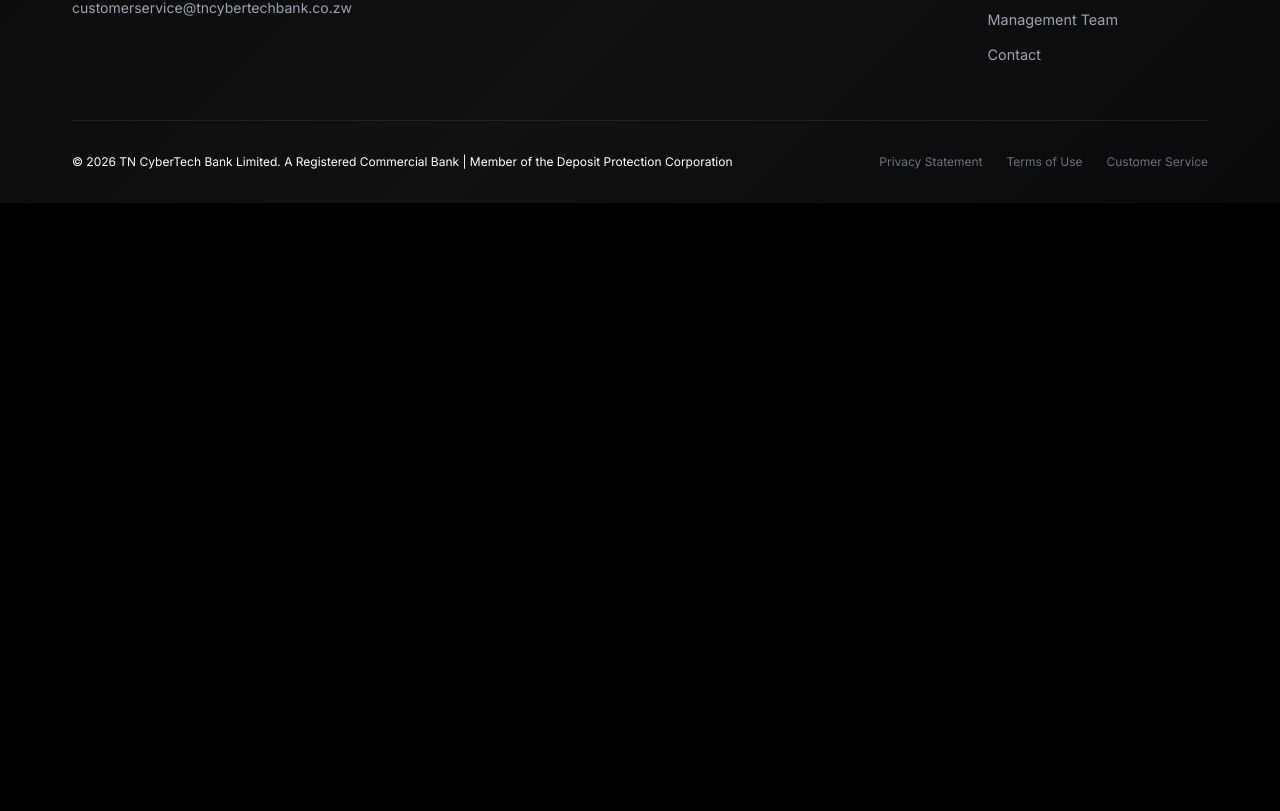
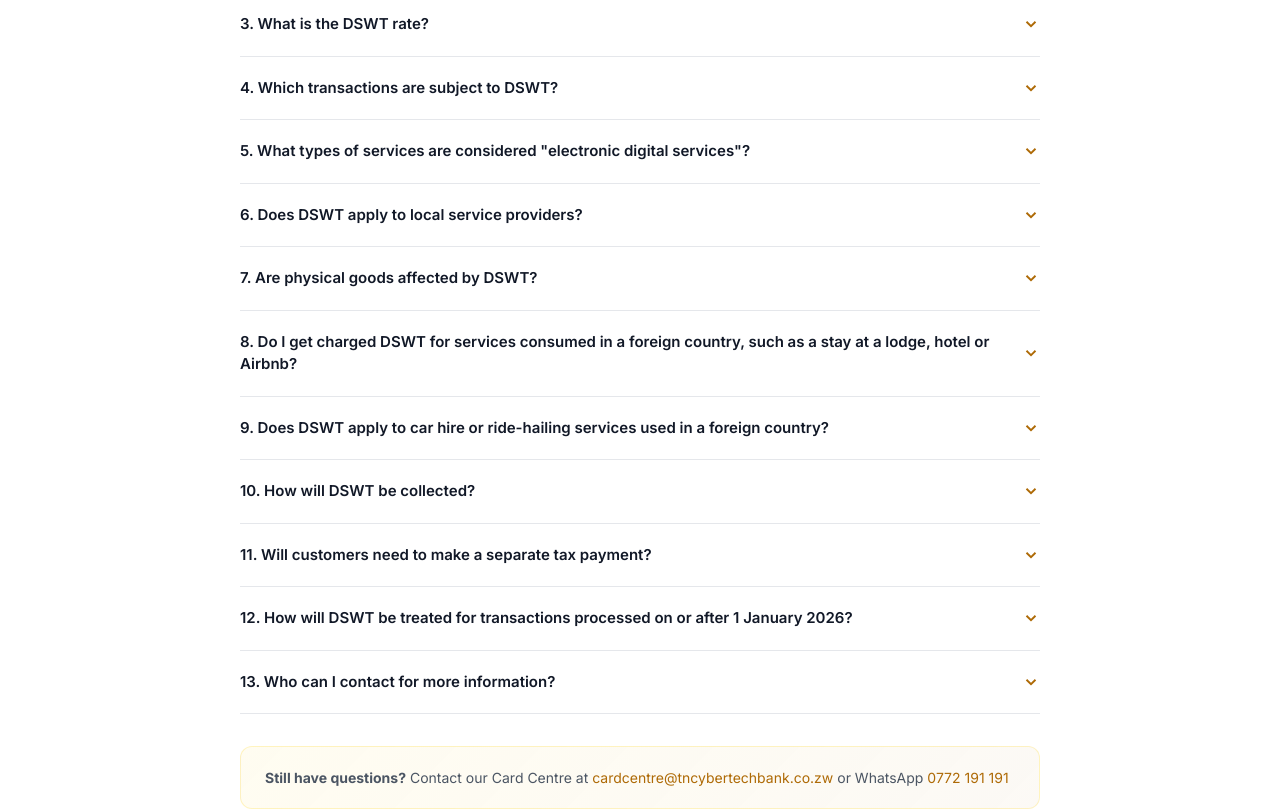
Before and after one commit to Tinashe77/TN, a React (Vite) app in the folder tn-landing/: page /for-you/cards/visa in a window 1280 px wide. Shown: the part 2950-3761 px from the top of the page. Before the commit the page ends 3153 px from the top, so only its background shows below. Built offline with nearby package versions, Linux system fonts and the light colour scheme.

Commit message:
Add DSWT FAQ section to Visa Cards page
Added accordion-style FAQ for Digital Services Withholding Tax (DSWT)
effective 1 January 2026 at 15.5% rate, covering 13 common questions
with contact details for Card Centre.

Co-Authored-By: Claude Sonnet 4.6 <noreply@anthropic.com>

```diff
--- a/tn-landing/src/pages/foryou/VisaCards.jsx
+++ b/tn-landing/src/pages/foryou/VisaCards.jsx
@@ -1,3 +1,4 @@
+import { useState } from 'react'
 import { Link } from 'react-router-dom'
 import Header from '../../components/Header'
 import Footer from '../../components/Footer'
@@ -5,6 +6,63 @@ import '../../components/PageStyles.css'
 import './MobileBanking.css'
 
 function VisaCards() {
+  const [openFaq, setOpenFaq] = useState(null)
+
+  const dswtFaqs = [
+    {
+      q: 'What is Digital Services Withholding Tax (DSWT)?',
+      a: 'DSWT is a tax introduced under the Finance Act that applies to payments made to non-resident service providers for electronic digital services.',
+    },
+    {
+      q: 'When does DSWT take effect?',
+      a: 'DSWT will take effect from 1 January 2026.',
+    },
+    {
+      q: 'What is the DSWT rate?',
+      a: 'The tax is charged at a rate of 15.5% of the transaction value.',
+    },
+    {
+      q: 'Which transactions are subject to DSWT?',
+      a: 'DSWT applies to international online payments for electronic digital services provided by offshore (non-resident) companies.',
+    },
+    {
+      q: 'What types of services are considered "electronic digital services"?',
+      a: 'These include, but are not limited to: streaming platforms (e.g., video or music streaming), cloud computing and online storage services, online advertising and digital marketing services, and software subscriptions and other offshore digital platforms.',
+    },
+    {
+      q: 'Does DSWT apply to local service providers?',
+      a: 'No. DSWT only applies where the service provider is not resident in Zimbabwe.',
+    },
+    {
+      q: 'Are physical goods affected by DSWT?',
+      a: 'No. Purchases of tangible or physical goods are exempt from DSWT. Such transactions remain subject to normal customs duties and applicable taxes.',
+    },
+    {
+      q: 'Do I get charged DSWT for services consumed in a foreign country, such as a stay at a lodge, hotel or Airbnb?',
+      a: 'No. Where accommodation services are supplied and consumed in a foreign country, they are generally not regarded as imported services and do not attract DSWT. However, separate offshore platform or booking fees may be subject to DSWT.',
+    },
+    {
+      q: 'Does DSWT apply to car hire or ride-hailing services used in a foreign country?',
+      a: 'No. Car hire and ride-hailing services that are used and consumed in a foreign country are generally not subject to DSWT. However, digital platform or service fees charged by offshore providers may be subject to DSWT.',
+    },
+    {
+      q: 'How will DSWT be collected?',
+      a: 'The tax will be withheld automatically at the point of transaction when payment is made for the digital service.',
+    },
+    {
+      q: 'Will customers need to make a separate tax payment?',
+      a: 'No. DSWT is deducted at the time of payment, and customers do not need to make a separate tax submission.',
+    },
+    {
+      q: 'How will DSWT be treated for transactions processed on or after 1 January 2026?',
+      a: 'All applicable transactions will be subject to DSWT. Where DSWT is applied after the initial transaction date, the tax will be charged retrospectively.',
+    },
+    {
+      q: 'Who can I contact for more information?',
+      a: 'For further enquiries or clarification, customers may contact the Bank via: Email: cardcentre@tncybertechbank.co.zw | WhatsApp: 0772 191 191',
+    },
+  ]
+
   const visaKeyFeatures = [
     { title: 'Global Acceptance', desc: 'Use anywhere VISA is accepted worldwide' },
     { title: 'Multi-Currency Payments', desc: 'Pay in any currency with your VISA card, making international transactions easier than ever' },
@@ -222,6 +280,92 @@ function VisaCards() {
         </div>
       </section>
 
+      {/* DSWT FAQ Section */}
+      <section className="content-section white-section">
+        <div className="container">
+          <div className="section-header" style={{ marginBottom: '2rem' }}>
+            <span className="section-label">Important Notice</span>
+            <h2 style={{ color: '#111827' }}>Digital Services Withholding Tax (DSWT) — FAQs</h2>
+
+          </div>
+
+          <div style={{ maxWidth: '800px', margin: '0 auto' }}>
+            {dswtFaqs.map((faq, index) => (
+              <div
+                key={index}
+                style={{
+                  borderBottom: '1px solid #e5e7eb',
+                  overflow: 'hidden',
+                }}
+              >
+                <button
+                  onClick={() => setOpenFaq(openFaq === index ? null : index)}
+                  style={{
+                    width: '100%',
+                    display: 'flex',
+                    justifyContent: 'space-between',
+                    alignItems: 'center',
+                    padding: '1.25rem 0',
+                    background: 'none',
+                    border: 'none',
+                    cursor: 'pointer',
+                    textAlign: 'left',
+                    gap: '1rem',
+                  }}
+                >
+                  <span style={{ color: '#111827', fontWeight: '600', fontSize: '0.9375rem', lineHeight: '1.5' }}>
+                    {index + 1}. {faq.q}
+                  </span>
+                  <svg
+                    viewBox="0 0 24 24"
+                    fill="none"
+                    stroke="rgb(174, 106, 6)"
+                    strokeWidth="2.5"
+                    style={{
+                      width: '18px',
+                      height: '18px',
+                      flexShrink: 0,
+                      transform: openFaq === index ? 'rotate(180deg)' : 'rotate(0deg)',
+                      transition: 'transform 0.2s ease',
+                    }}
+                  >
+                    <polyline points="6 9 12 15 18 9"/>
+                  </svg>
+                </button>
+
+                {openFaq === index && (
+                  <div style={{
+                    padding: '0 0 1.25rem 0',
+                    color: '#4b5563',
+                    fontSize: '0.9375rem',
+                    lineHeight: '1.7',
+                  }}>
+                    {faq.a}
+                  </div>
+                )}
+              </div>
+            ))}
+          </div>
+
+          <div style={{
+            marginTop: '2rem',
+            padding: '1.25rem 1.5rem',
+            background: 'linear-gradient(135deg, rgba(255, 222, 74, 0.08) 0%, rgba(174, 106, 6, 0.04) 100%)',
+            border: '1px solid rgba(255, 222, 74, 0.3)',
+            borderRadius: '12px',
+            maxWidth: '800px',
+            margin: '2rem auto 0',
+          }}>
+            <p style={{ color: '#4b5563', fontSize: '0.875rem', margin: 0 }}>
+              <strong>Still have questions?</strong> Contact our Card Centre at{' '}
+              <a href="mailto:cardcentre@tncybertechbank.co.zw" style={{ color: 'rgb(174, 106, 6)' }}>cardcentre@tncybertechbank.co.zw</a>
+              {' '}or WhatsApp{' '}
+              <a href="https://wa.me/2630772191191" style={{ color: 'rgb(174, 106, 6)' }}>0772 191 191</a>
+            </p>
+          </div>
+        </div>
+      </section>
+
       {/* Terms Link */}
       <section className="content-section white-section" style={{ textAlign: 'center', padding: '2rem 0' }}>
         <div className="container">
```
